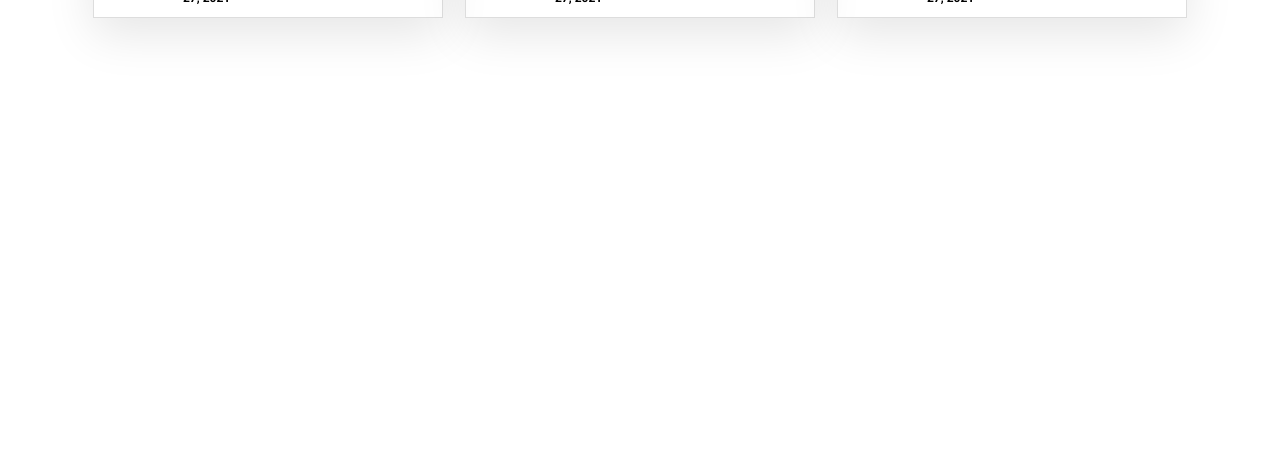
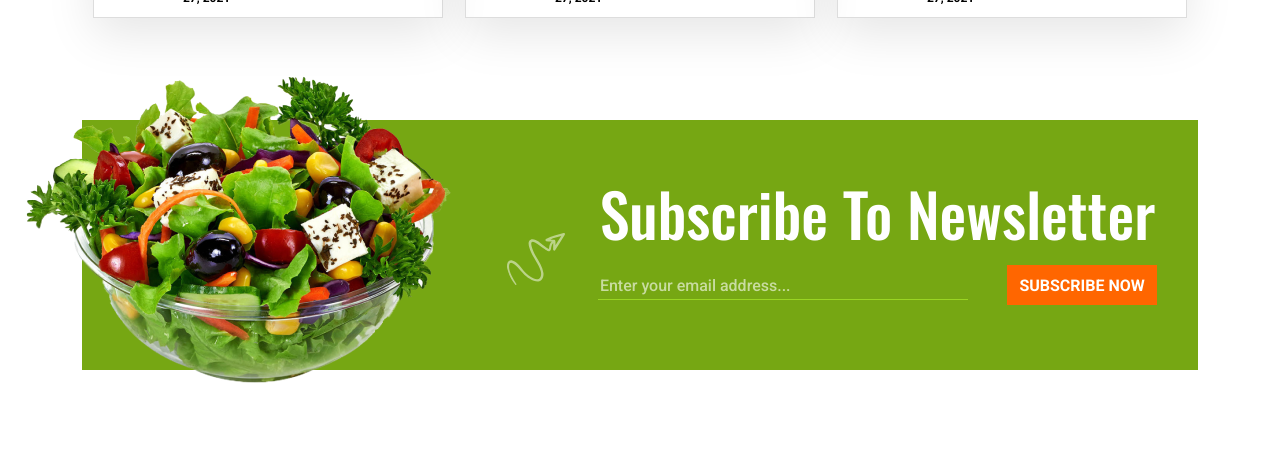
Before and after one commit to M14man/OSW, a website: page src/index.html in a window 1280 px wide. Shown: the part 5139-5590 px from the top of the page. Before the commit the page ends 5259 px from the top, so only its background shows below. Drawn offline with nearby package versions, Linux system fonts and the light colour scheme; files whose address does not match are found by name.

Commit message:
Finished section subscribe

```diff
--- a/src/index.html
+++ b/src/index.html
@@ -669,7 +669,29 @@
         </div>
 
     </section>
+    <!-- End section blog -->
+    <section class="subscribe">
+        <div class="container">
+            <div class="subscribe__block">
+                <div class="row">
+                    <div class="col-md-4">
+                        <img class="subscribe__img" src="img/fruit-salad.png" alt="fruit-salad">
+                    </div>
+                    <div class="col-md-1">
+                        <img class="subscribe__img-arrow" src="icons/arrow.svg" alt="arrow">
+                    </div>
+                    <div class="col-md-7">
+                        <h2 class="subscribe__title">Subscribe To Newsletter</h2>
+                        <form action="#">
+                            <input class="subscribe__input" placeholder="Enter your email address..." name="email" type="email">
+                            <button class="button button_subscr">SUBSCRIBE NOW</button>
+                        </form>
+                    </div>
+                </div>
+            </div>
+        </div>
 
+    </section>
 
 
     <script src="https://code.jquery.com/jquery-3.6.0.min.js"
--- a/src/sass/block/_buttons.scss
+++ b/src/sass/block/_buttons.scss
@@ -29,4 +29,9 @@
         height: 40px;
         margin-top: 10px;
     }
+    &_subscr {
+        width: 150px;
+        height: 40px;
+        background: #ff6600;
+    }
 }
--- /dev/null
+++ b/src/sass/block/_subscribe.scss
@@ -0,0 +1,41 @@
+.subscribe {
+    &__block {
+        height: 250px;
+        background: #76a713;
+        text-align: center;
+    }
+    &__title {
+        margin-top: 48px;
+        font-family: Oswald;
+        font-weight: 500;
+        font-size: 60px;
+        line-height: 89px;
+        color: #ffffff;
+        text-align: center;
+    }
+    &__img {
+        margin-top: -120px;
+        margin-left: -66px;
+    }
+    &__img-arrow {
+        margin-bottom: -250px;
+        margin-left: 45px;
+    }
+    &__input {
+        width: 370px;
+        height: 29px;
+        border: none;
+        border-bottom: 1px solid #9ad523;
+        background: #76a713;
+        font-family: Roboto;
+        font-weight: 500;
+        font-size: 16px;
+        line-height: 19px;
+        color: rgba(255, 255, 255, 0.6);
+        outline: none;
+        margin-right: 35px;
+        &::placeholder {
+            color: rgba(255, 255, 255, 0.6);
+        }
+    }
+}
--- a/src/sass/style.scss
+++ b/src/sass/style.scss
@@ -21,3 +21,4 @@ body {
 @import "block/products";
 @import "block/offer";
 @import "block/blog";
+@import "block/subscribe";
```
Also changed, not shown: dist/css/style.min.css, dist/icons/arrow2.svg (added), dist/index.html, src/css/style.min.css, src/icons/arrow2.svg (added).
